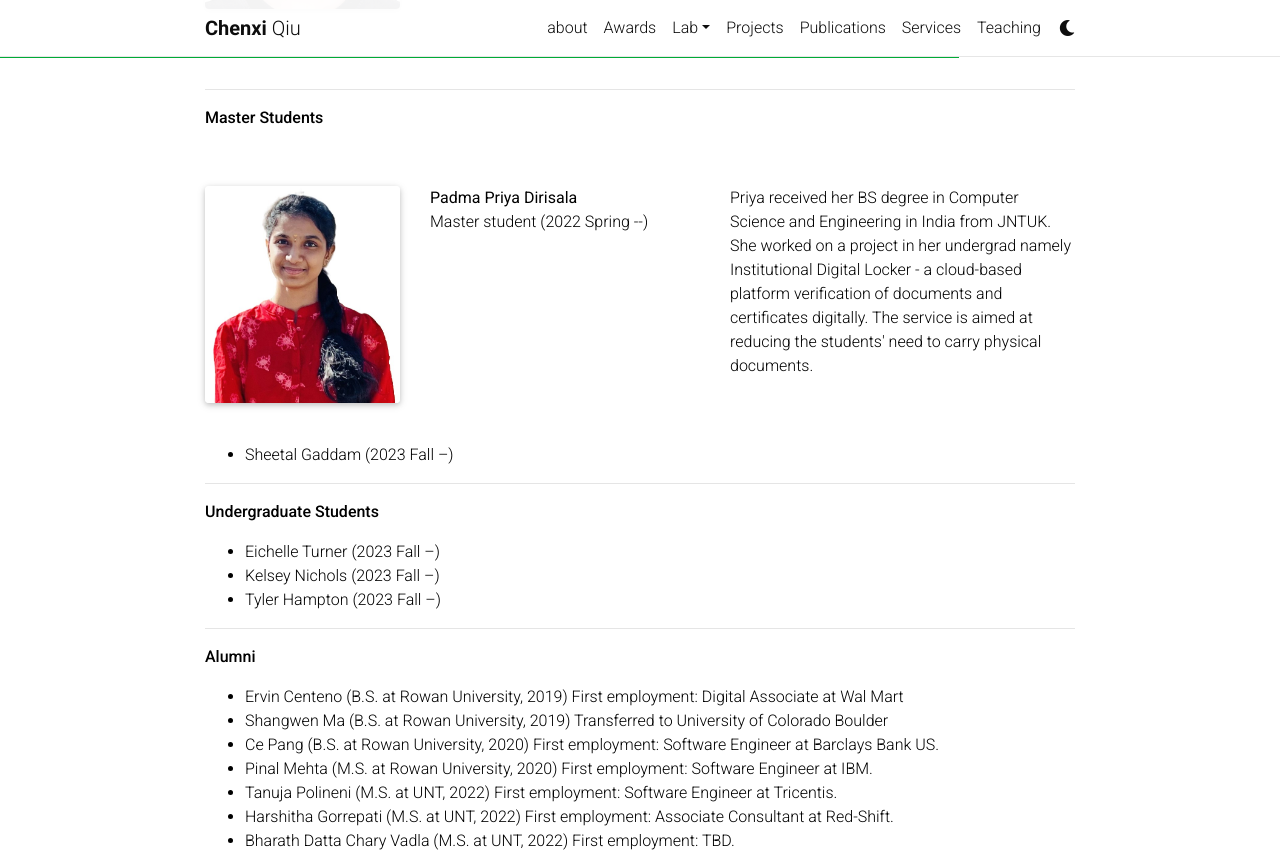
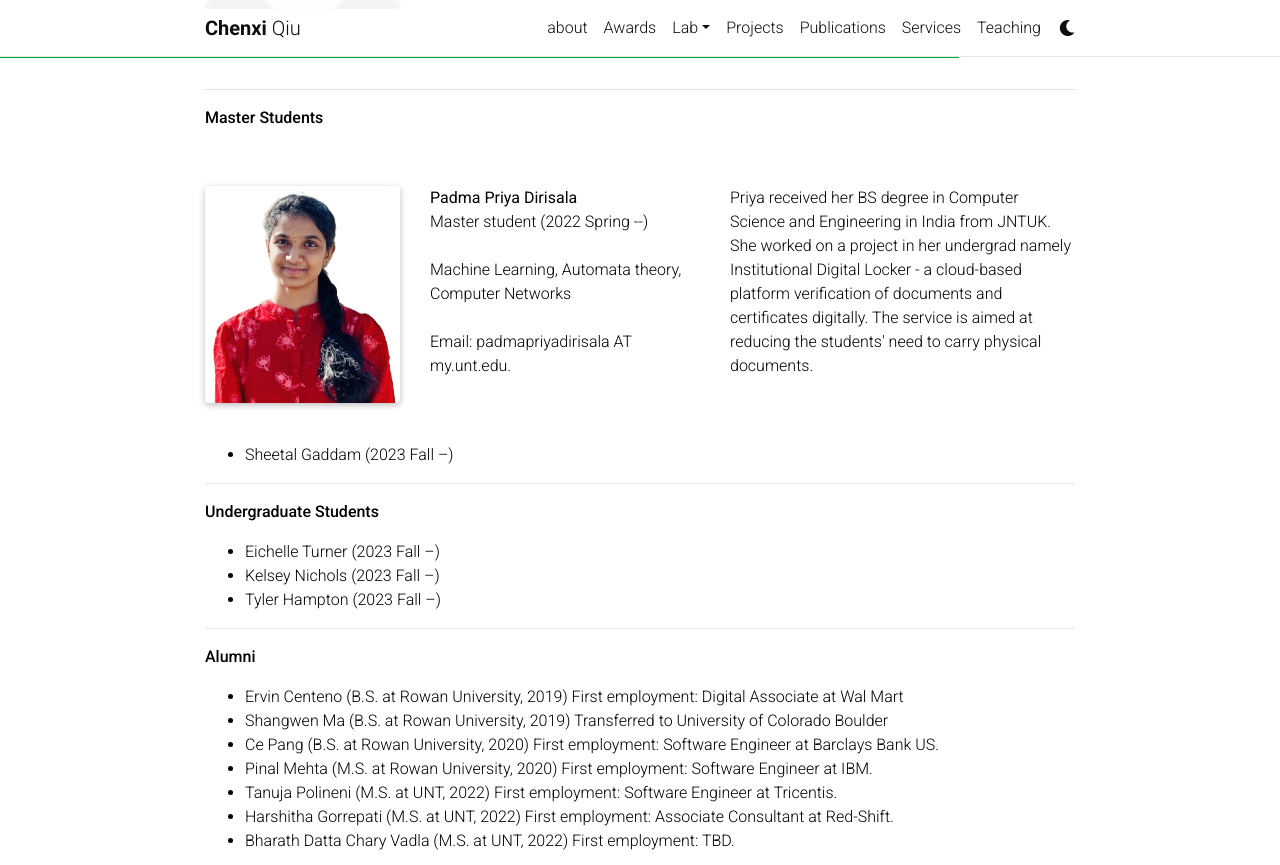
Before and after one commit to chenxiunt/chenxiunt.github.io, a Jekyll site: the page built from _pages/people.md, in a window 1280 px wide and 900 px high, scrolled down 1381 px, cut to the strip 0-865 px from the top of the window. Built offline with Jekyll 4.4.1, drawn with Linux system fonts in a browser that asks for light colours; comment, search, counter and statistics services are not loaded; a style sheet for code colours, icons or effects is not loaded.

Commit message:
Update people.md

```diff
--- a/_pages/people.md
+++ b/_pages/people.md
@@ -98,6 +98,8 @@ I am fortunate to work with several bright students:
     <div class="col-sm-4">
         <b>Padma Priya Dirisala</b> <br>
         Master student (2022 Spring --) <br><br>
+        Machine Learning, Automata theory, Computer Networks <br><br>
+        Email: padmapriyadirisala AT my.unt.edu. <br>
     </div>
     <div class="col-sm-5">
         Priya received her BS degree in Computer Science and Engineering in India from JNTUK. She worked on a project in her undergrad namely Institutional Digital Locker - a cloud-based platform verification of documents and certificates digitally. The service is aimed at reducing the students' need to carry physical documents.
```
